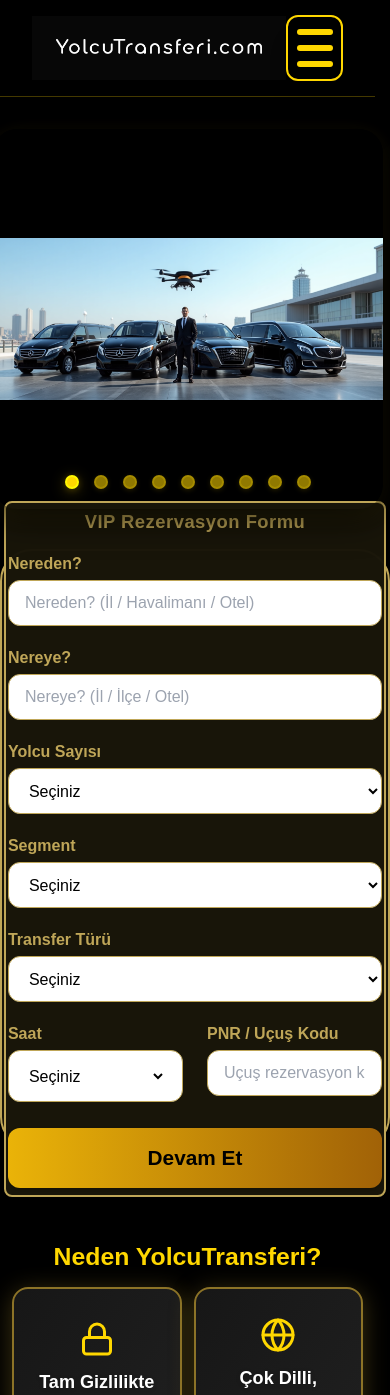
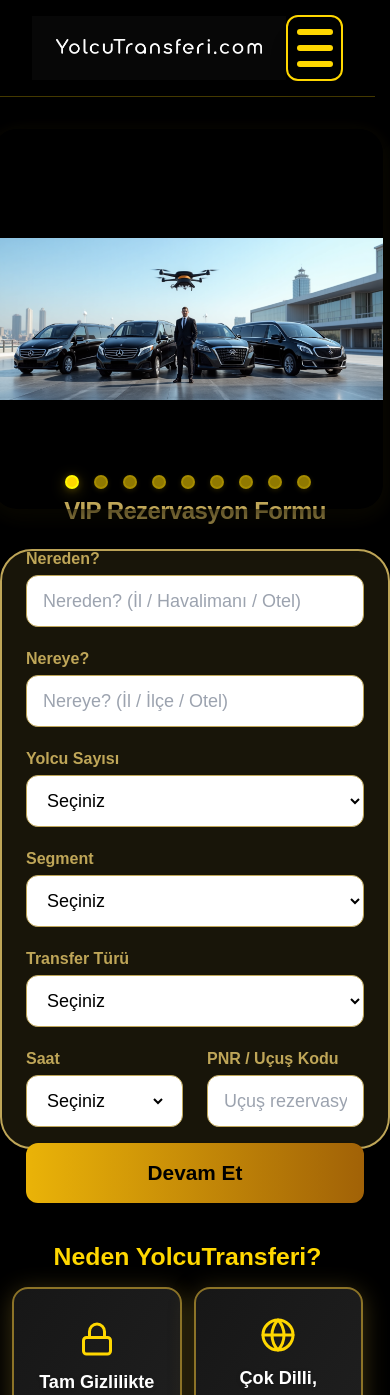
Before and after one commit to haliltayfur/yolcutransferi, a Next.js app: page / in a window 390 px wide. Shown: the top 1395 px of the page. Built offline with nearby package versions, Linux system fonts and the light colour scheme.

Commit message:
Update VipTransferForm.jsx

```diff
--- a/components/VipTransferForm.jsx
+++ b/components/VipTransferForm.jsx
@@ -23,7 +23,7 @@ export default function VipTransferForm() {
   const [pnr, setPnr] = useState("");
   const [errors, setErrors] = useState({});
 
-  // PNR alanı (her zaman gösterebiliriz, ya da transfer havalimanı ise zorunlu yaparız)
+  // PNR alanı (her zaman göster, zorunlu ise kontrol et)
   const pnrRequired =
     transfer === "VIP Havalimanı Transferi" ||
     isAirport(from) ||
@@ -47,63 +47,21 @@ export default function VipTransferForm() {
   }
 
   return (
-    <div
-      className="flex flex-col justify-center items-center w-full h-full"
-      style={{
-        width: "99%",
-        maxWidth: 900,
-        minWidth: 320,
-        margin: "0 auto",
-        height: "100%",
-        minHeight: 400,
-        boxSizing: "border-box",
-      }}
-    >
-      <div
-        className="border-2 border-[#bfa658] bg-[rgba(25,22,10,0.98)] flex flex-col justify-center items-center
-          rounded-[32px] w-full"
-        style={{
-          width: "100%",
-          boxSizing: "border-box",
-          padding: 0,
-        }}
-      >
     <form
       onSubmit={handleSubmit}
       autoComplete="on"
-          className="flex flex-col justify-center items-center w-full"
-          style={{
-            width: "100%",
-            height: "100%",
-            boxSizing: "border-box",
-            padding: "30px 30px 12px 30px",
-          }}
+      className="w-full h-full flex flex-col justify-center items-center px-6 md:px-10 py-6"
     >
-          <h1 className="font-extrabold text-[#bfa658] tracking-tight text-center font-quicksand
-            text-[2rem] md:text-3xl mb-5 md:mb-6"
-            style={{
-              marginTop: 2,
-              letterSpacing: ".5px",
-              lineHeight: "1.18",
-            }}
-          >
+      <h1 className="font-extrabold text-[#bfa658] tracking-tight text-center font-quicksand text-2xl md:text-3xl mb-5">
         VIP Rezervasyon Formu
       </h1>
-          <div className="grid grid-cols-1 md:grid-cols-2 gap-x-20 gap-y-5 w-full"
-            style={{
-              marginBottom: 10,
-              width: "100%",
-            }}>
+      <div className="w-full grid grid-cols-1 md:grid-cols-2 gap-x-10 gap-y-5">
         <div>
           <label className="font-bold text-[#bfa658] mb-1 block">Nereden?</label>
           <input type="text" value={from} onChange={e => setFrom(e.target.value)}
             placeholder="Nereden? (İl / Havalimanı / Otel)"
             className="w-full bg-[#fff] text-black border border-[#bfa658] rounded-xl px-4 py-3 text-lg"
-                style={{
-                  fontFamily: "inherit",
-                  width: "100%",
-                  height: 52,
-                }}
+            style={{ height: 52 }}
             autoComplete="address-level2"
           />
         </div>
@@ -112,11 +70,7 @@ export default function VipTransferForm() {
           <input type="text" value={to} onChange={e => setTo(e.target.value)}
             placeholder="Nereye? (İl / İlçe / Otel)"
             className="w-full bg-[#fff] text-black border border-[#bfa658] rounded-xl px-4 py-3 text-lg"
-                style={{
-                  fontFamily: "inherit",
-                  width: "100%",
-                  height: 52,
-                }}
+            style={{ height: 52 }}
             autoComplete="address-level2"
           />
         </div>
@@ -124,11 +78,7 @@ export default function VipTransferForm() {
           <label className="font-bold text-[#bfa658] mb-1 block">Yolcu Sayısı</label>
           <select value={people} onChange={e => setPeople(e.target.value)}
             className="w-full bg-[#fff] text-black border border-[#bfa658] rounded-xl px-4 py-3 text-lg"
-                style={{
-                  fontFamily: "inherit",
-                  width: "100%",
-                  height: 52,
-                }}>
+            style={{ height: 52 }}>
             <option value="">Seçiniz</option>
             {Array.from({ length: 24 }, (_, i) => i + 1).map(val =>
               <option key={val} value={val}>{val}</option>
@@ -139,11 +89,7 @@ export default function VipTransferForm() {
           <label className="font-bold text-[#bfa658] mb-1 block">Segment</label>
           <select value={segment} onChange={e => setSegment(e.target.value)}
             className="w-full bg-[#fff] text-black border border-[#bfa658] rounded-xl px-4 py-3 text-lg"
-                style={{
-                  fontFamily: "inherit",
-                  width: "100%",
-                  height: 52,
-                }}>
+            style={{ height: 52 }}>
             <option value="">Seçiniz</option>
             <option value="Ekonomik">Ekonomik</option>
             <option value="Lüks">Lüks</option>
@@ -154,11 +100,7 @@ export default function VipTransferForm() {
           <label className="font-bold text-[#bfa658] mb-1 block">Transfer Türü</label>
           <select value={transfer} onChange={e => setTransfer(e.target.value)}
             className="w-full bg-[#fff] text-black border border-[#bfa658] rounded-xl px-4 py-3 text-lg"
-                style={{
-                  fontFamily: "inherit",
-                  width: "100%",
-                  height: 52,
-                }}>
+            style={{ height: 52 }}>
             <option value="">Seçiniz</option>
             <option value="VIP Havalimanı Transferi">VIP Havalimanı Transferi</option>
             <option value="Şehirler Arası Transfer">Şehirler Arası Transfer</option>
@@ -175,12 +117,8 @@ export default function VipTransferForm() {
             <div
               tabIndex={0}
               className="w-full bg-[#fff] text-black border border-[#bfa658] rounded-xl px-4 py-3 text-lg cursor-pointer flex items-center"
+              style={{ height: 52 }}
               onClick={() => document.getElementById("saat-picker").focus()}
-                  style={{
-                    fontFamily: "inherit",
-                    width: "100%",
-                    height: 52,
-                  }}
             >
               <select
                 id="saat-picker"
@@ -203,11 +141,7 @@ export default function VipTransferForm() {
               onChange={e => setPnr(e.target.value)}
               placeholder="Uçuş rezervasyon kodu"
               className="w-full bg-[#fff] text-black border border-[#bfa658] rounded-xl px-4 py-3 text-lg"
-                  style={{
-                    fontFamily: "inherit",
-                    width: "100%",
-                    height: 52,
-                  }}
+              style={{ height: 52 }}
             />
           </div>
         </div>
@@ -216,29 +150,11 @@ export default function VipTransferForm() {
         type="submit"
         className="w-full bg-gradient-to-r from-yellow-500 to-yellow-700 text-black font-bold py-4 mt-4 rounded-xl text-xl shadow hover:scale-105 transition"
         style={{
-              fontFamily: "inherit",
           fontSize: "1.3rem",
-              marginBottom: "2px",
         }}
       >
         Devam Et
       </button>
     </form>
-        <style jsx>{`
-          @media (max-width: 900px) {
-            .border-2 { max-width: 99vw !important; min-width: 0 !important; border-radius: 18px !important; }
-            form { padding: 12px 6px 8px 6px !important; border-radius: 18px !important; }
-          }
-          @media (max-width: 700px) {
-            .border-2 { max-width: 100vw !important; border-radius: 8px !important; }
-            form { padding: 6px 2px 5px 2px !important; border-radius: 8px !important; }
-            input, select { font-size: 1rem !important; height: 46px !important; }
-            h1 { font-size: 1.15rem !important; }
-            .gap-x-20 { column-gap: 8px !important; }
-          }
-        `}</style>
-      </div>
-    </div>
   );
 }
-// === Dosya SONU: /components/VipTransferForm.jsx ===
```
Lines whose indentation alone changed are shown as unchanged.
